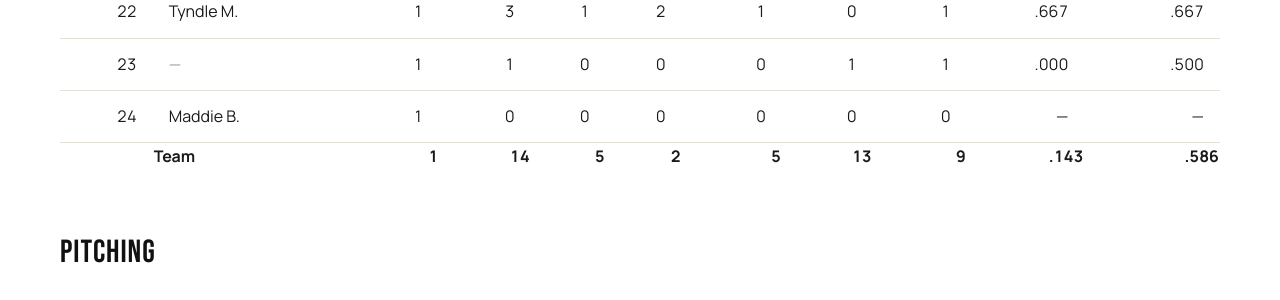
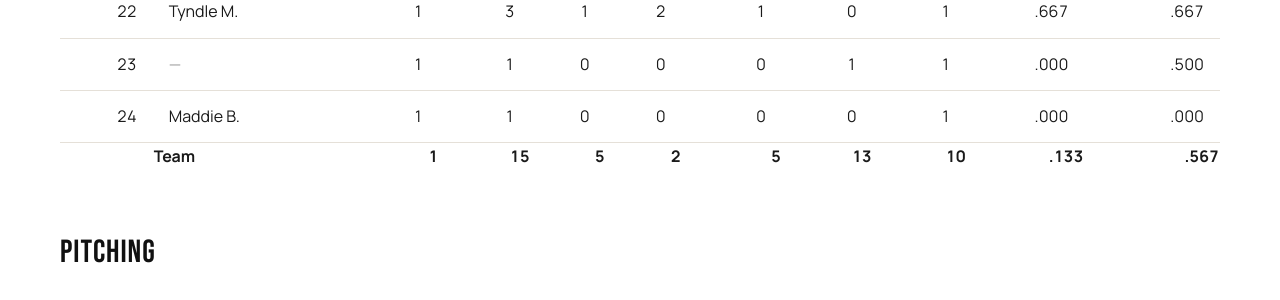
Before and after one commit to mcconnellentllc-cloud/haxtun-softball9-12, a Jekyll site: the page built from stats.html, in a window 1280 px wide and 900 px high, scrolled down 1071 px. Shown: the part 155-455 px from the top of the window. Built offline with Jekyll 4.4.1, drawn with Linux system fonts in a browser that asks for light colours.

Commit message:
Record Maddie B. plate appearance (strikeout); reflow team totals

```diff
--- a/_data/stats.yml
+++ b/_data/stats.yml
@@ -24,20 +24,22 @@ batting:
   - { num: 21, name: "Phoenix B.",  gp: 1, ab: 1, r: 1, h: 0, rbi: 0, bb: 2, so: 0, avg: ".000", obp: ".667" }
   - { num: 22, name: "Tyndle M.",   gp: 1, ab: 3, r: 1, h: 2, rbi: 1, bb: 0, so: 1, avg: ".667", obp: ".667" }
   - { num: 23, name: "",            gp: 1, ab: 1, r: 0, h: 0, rbi: 0, bb: 1, so: 1, avg: ".000", obp: ".500", hidden: true }
-  # Maddie played defense but had no plate appearances (GameChanger export
-  # showed GP 0; corrected to 1 since she was in the game).
-  - { num: 24, name: "Maddie B.",   gp: 1, ab: 0, r: 0, h: 0, rbi: 0, bb: 0, so: 0, avg: "—",    obp: "—" }
+  # Maddie had one plate appearance (strikeout). The GameChanger export
+  # omitted it (showed GP 0); corrected here per the coach.
+  - { num: 24, name: "Maddie B.",   gp: 1, ab: 1, r: 0, h: 0, rbi: 0, bb: 0, so: 1, avg: ".000", obp: ".000" }
 
+# Totals include Maddie's strikeout, so they run one AB / one SO ahead of
+# the raw GameChanger export (AB 15 / SO 10 vs GC's 14 / 9).
 batting_totals:
   gp: 1
-  ab: 14
+  ab: 15
   r: 5
   h: 2
   rbi: 5
   bb: 13
-  so: 9
-  avg: ".143"
-  obp: ".586"
+  so: 10
+  avg: ".133"
+  obp: ".567"
 
 pitching:
   - { num: 3, name: "Kortlyn C.", ip: "4.0", h: 6, r: 8, er: 7, bb: 7, so: 10, era: "10.50", whip: "3.250", w: 0, l: 1 }
```
